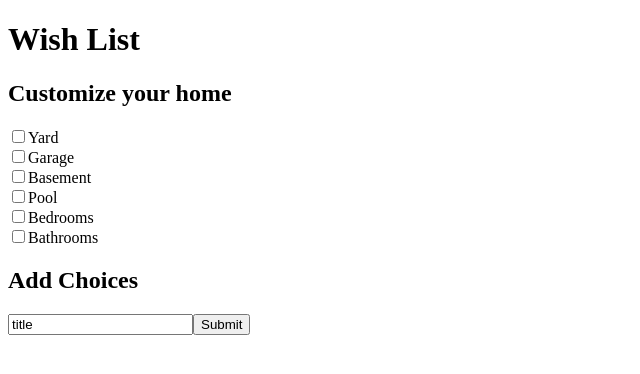
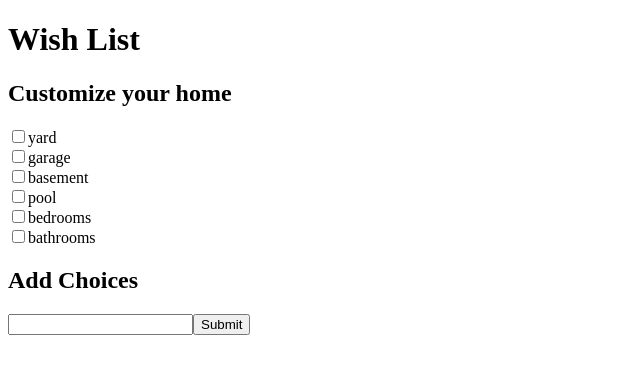
Before and after one commit to danezorrilla/Find-A-Home, a React (Create React App) app in the folder client/: page /wishlist in a window 1280 px wide. Shown: the top 374 px of the page, without its empty margins (0-640 px from the left). Built offline with nearby package versions, Linux system fonts and the light colour scheme.

Commit message:
creates addToList feature and makes input text/submit stateful

```diff
--- a/client/src/components/WishListForm/WishListForm.js
+++ b/client/src/components/WishListForm/WishListForm.js
@@ -1,37 +1,18 @@
 import React from "react";
 
 
-const WishListForm = (props) =>
-<div>
-        <h1>Wish List</h1>
+
+  const WishListForm = (props) => (
+<div className="form-group">
         <form>
-          <h2>Customize your home</h2>
-          <input type="checkbox" value="yard"/>
-          <label>Yard</label>
+          <input type="checkbox" onChange={props.handleCheckBox}name={props.feature} value={props.feature} data-id={props.id}/>
+          <label>{props.feature}</label>
           <br />
 
-          <input type="checkbox" value="Garage"/>
-          <label>Garage</label>
-          <br />
 
-          <input type="checkbox" value="Basement"/>
-          <label>Basement</label>
-          <br />
 
-          <input type="checkbox" value="Pool"/>
-          <label>Pool</label>
-          <br />
 
-          <input type="checkbox" value="Bedrooms"/>
-          <label>Bedrooms</label>
-          <br />
-
-          <input type="checkbox" value="Bathrooms"/>
-          <label>Bathrooms</label>
-          <h2>Add Choices</h2>
-          <input type="text" value="title" />
-          <input type="submit" value="Submit" />
         </form>
       </div>
-
-export default WishListForm
+  );
+export default WishListForm;
--- a/client/src/pages/Wishlist.js
+++ b/client/src/pages/Wishlist.js
@@ -1,12 +1,81 @@
-import React, {Component} from "react";
+import React, { Component } from "react";
 import WishListForm from "../components/WishListForm"
 
-class Wishlist extends Component{
+class Wishlist extends Component {
 
-    render(){
-        return(
+    state = {
+        features: [
+
+            "yard"
+            ,
+
+            "garage"
+            ,
+
+            "basement"
+            ,
+
+            "pool"
+            ,
+
+            "bedrooms"
+            ,
+
+            "bathrooms"
+
+        ],
+        addToList: ""
+    }
+
+
+    handleCheckBox = event => {
+
+    }
+
+    handleInputChange = event => {
+        const { name, value } = event.target;
+        this.setState({
+            [name]: value
+        })
+    };
+
+    handleSubmit = event => {
+        event.preventDefault();
+        const { addToList, features } = this.state;
+        if (addToList) {
+            this.setState({
+                features:[addToList, ...features],
+                addToList: ""
+            })
+        }
+        console.log(features)
+
+    }
+
+
+
+
+    render() {
+        return (
             <div>
-                <WishListForm/>
+                <h1>Wish List</h1>
+
+                <h2>Customize your home</h2>
+
+                {this.state.features.map((feature, i) => (
+                    <WishListForm
+                        id={i}
+                        key={i}
+                        feature={feature}
+                    />
+                ))}
+                <h2>Add Choices</h2>
+                <input onChange={this.handleInputChange}
+                    name="addToList"
+                    value={this.state.addToList}
+                    type="text"
+                />
+                <input onClick={this.handleSubmit} type="submit" value="Submit" />
             </div>
 
         )
```
